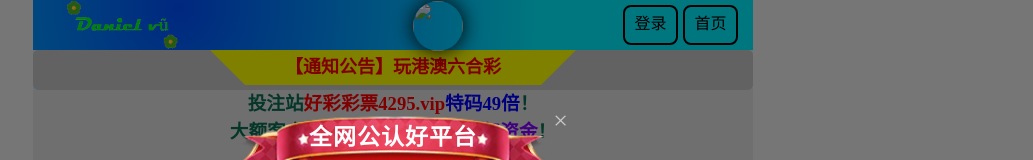
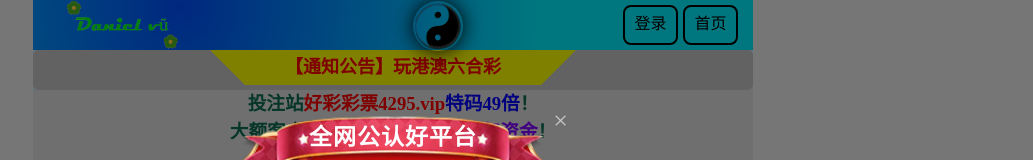
Before and after one commit to Danielvu99/my-website, a plain HTML site: page index.html in a window 1280 px wide. Shown: the top 160 px of the page, without its empty margins (247-1280 px from the left). Drawn offline with Linux system fonts and the light colour scheme; files that its build step writes are made by us from their sources; a script that the page names is missing; files whose address does not match are found by name.

Commit message:
Update index.html

```diff
--- a/index.html
+++ b/index.html
@@ -91,7 +91,7 @@
 			<div class="xiuxiu">
 			<dl class="nav-log">
 
-				<dd><img class="tjt lazyloaded" src="./imges/batquai.png"></dd>
+				<dd><img class="tjt lazyloaded" src="https://github.com/Danielvu99/my-website/blob/main/batquai.png"></dd>
 
 			</dl>
 			</div>
```
